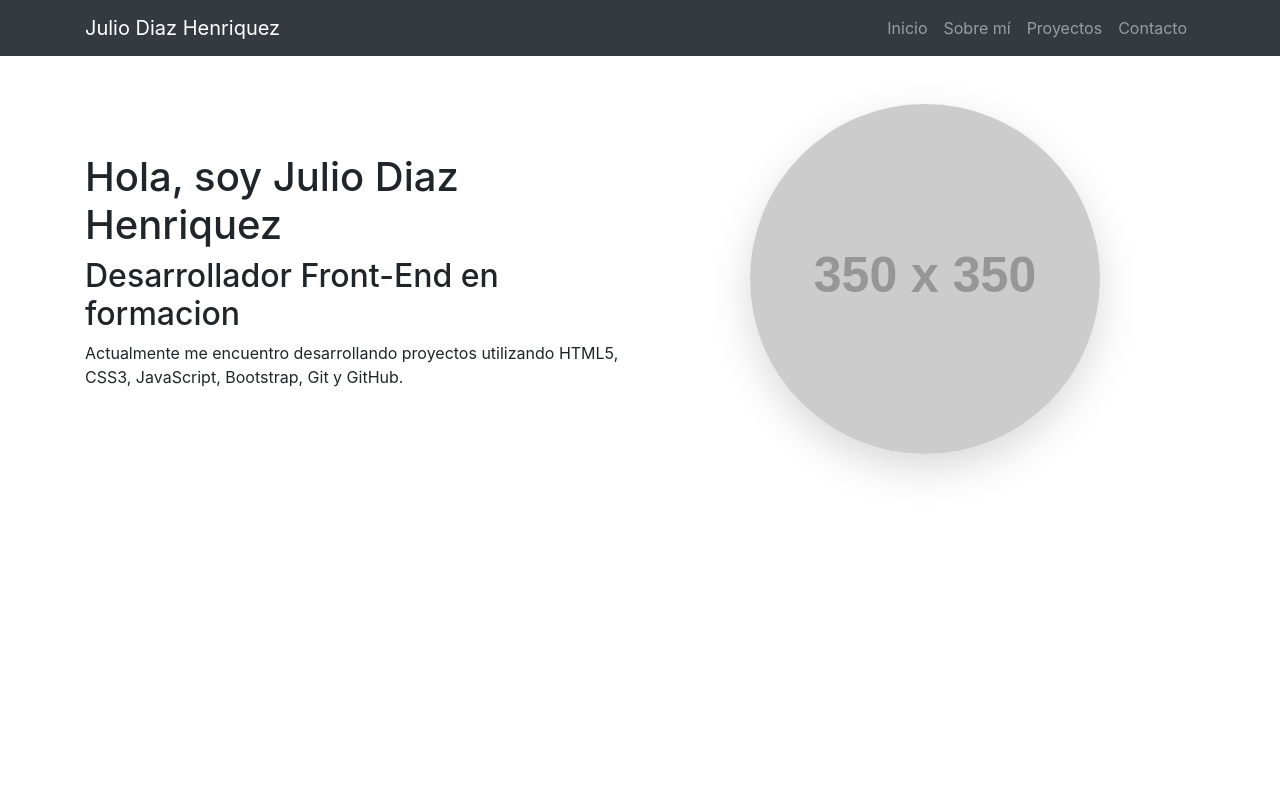
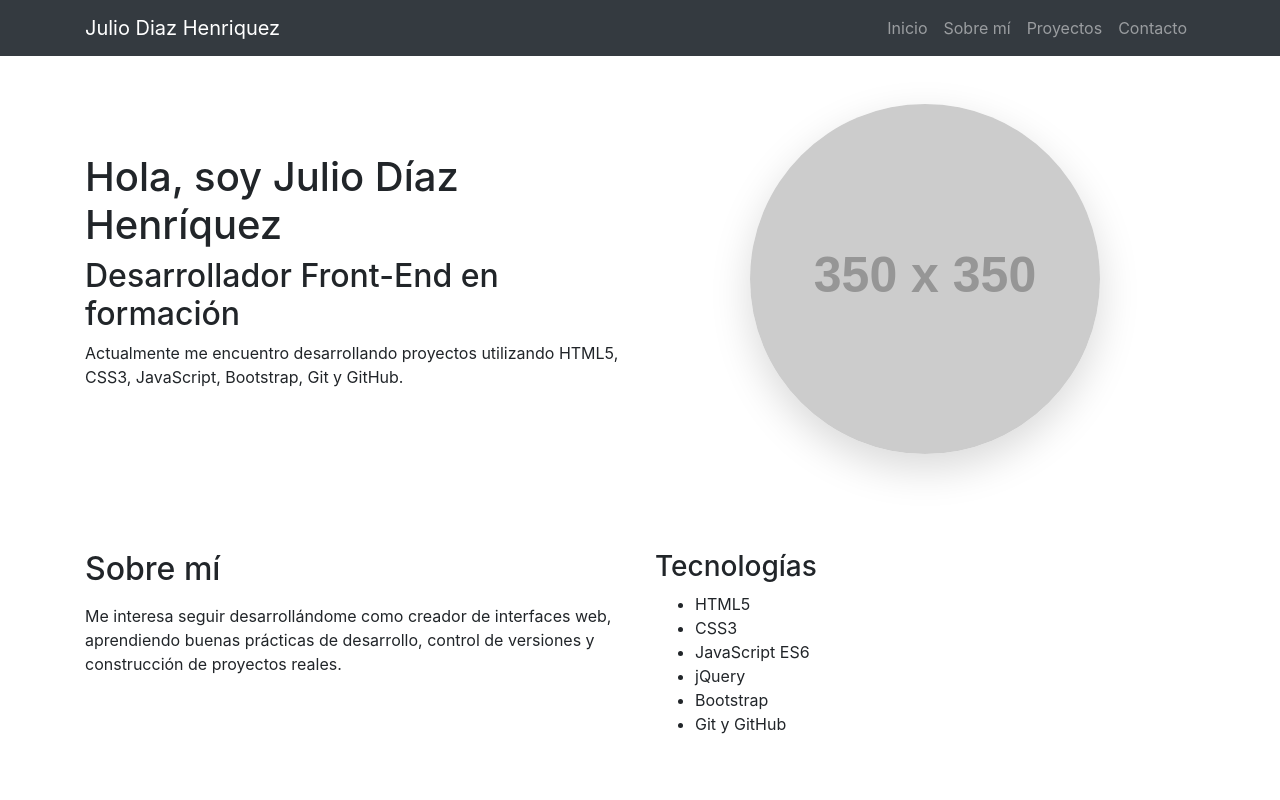
Before and after one commit to Rumedan/MI-PORTAFOLIO, a plain HTML site: page index.html in a window 1280 px wide. Drawn offline with nearby package versions, Linux system fonts and the light colour scheme; placeholder pictures from the web are drawn by us.

Commit message:
feat: add about section

```diff
--- a/index.html
+++ b/index.html
@@ -60,25 +60,55 @@
 <section id="inicio" class="container py-5">
   <div class="row align-items-center">
     <div class="col-md-6">
-    <h1>
-        Hola, soy Julio Diaz Henriquez
-    </h1>
+      <h1>Hola, soy Julio Díaz Henríquez</h1>
 
-    <h2>
-        Desarrollador Front-End en formacion
-    </h2>
+      <h2>Desarrollador Front-End en formación</h2>
 
       <p>
-        Actualmente me encuentro desarrollando
-        proyectos utilizando HTML5, CSS3,
-        JavaScript, Bootstrap, Git y GitHub.
+        Actualmente me encuentro desarrollando proyectos utilizando HTML5,
+        CSS3, JavaScript, Bootstrap, Git y GitHub.
       </p>
     </div>
+
     <div class="col-md-6 text-center">
-        <img src="https://via.placeholder.com/350" alt="foto profesional de perfil" class="img-fluid rounded-circle">
+      <img
+        src="https://via.placeholder.com/350"
+        alt="Foto profesional de perfil"
+        class="img-fluid rounded-circle"
+      >
     </div>
   </div>
+</section>
 
+<section id="sobre-mi" class="container py-5">
+  <div class="row">
+    <div class="col-md-6">
+      <h2>Sobre mí</h2>
+
+      <p>
+        <p>
+Me interesa seguir desarrollándome
+como creador de interfaces web,
+aprendiendo buenas prácticas de
+desarrollo, control de versiones
+y construcción de proyectos reales.
+</p>
+      </p>
+    </div>
+
+    <div class="col-md-6">
+      <h3>Tecnologías</h3>
+
+      <ul>
+        <li>HTML5</li>
+        <li>CSS3</li>
+        <li>JavaScript ES6</li>
+        <li>jQuery</li>
+        <li>Bootstrap</li>
+        <li>Git y GitHub</li>
+      </ul>
+    </div>
+  </div>
 </section>
 
 </body>
```
Lines whose indentation alone changed are shown as unchanged.
